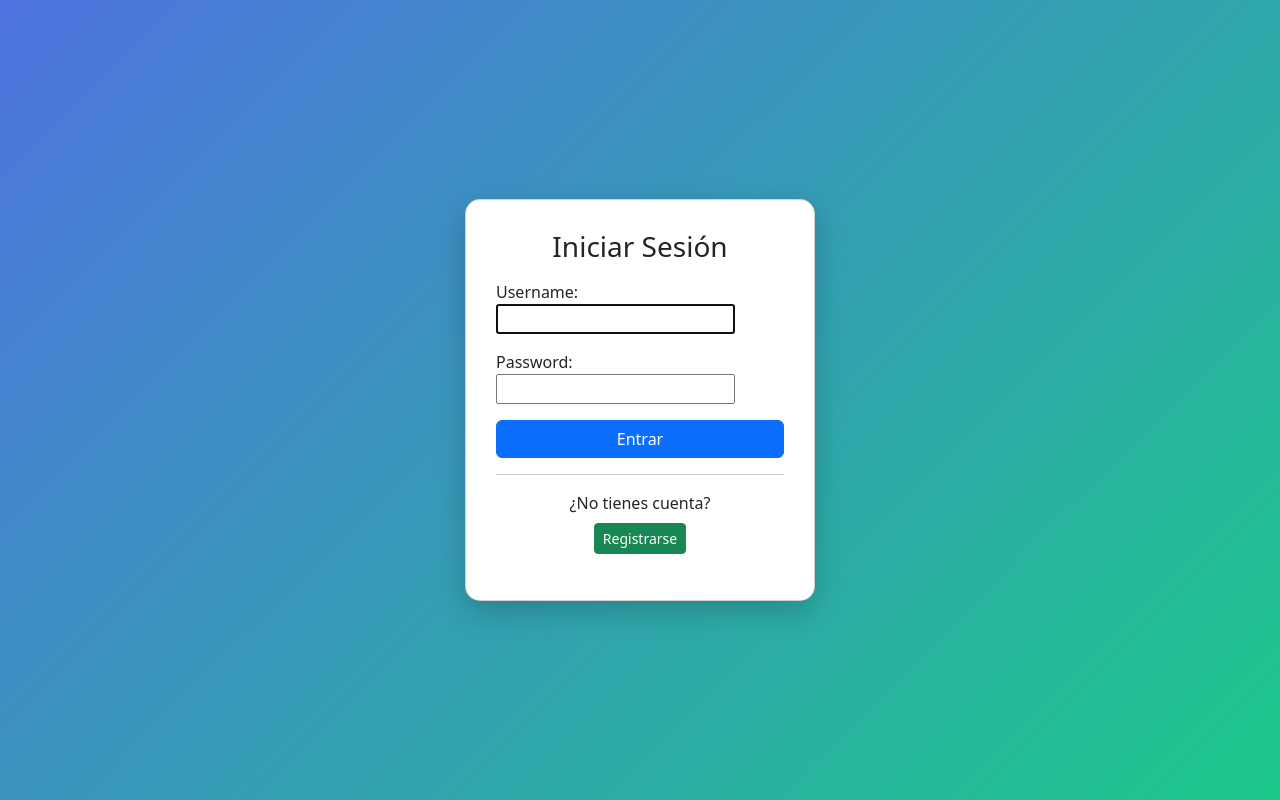
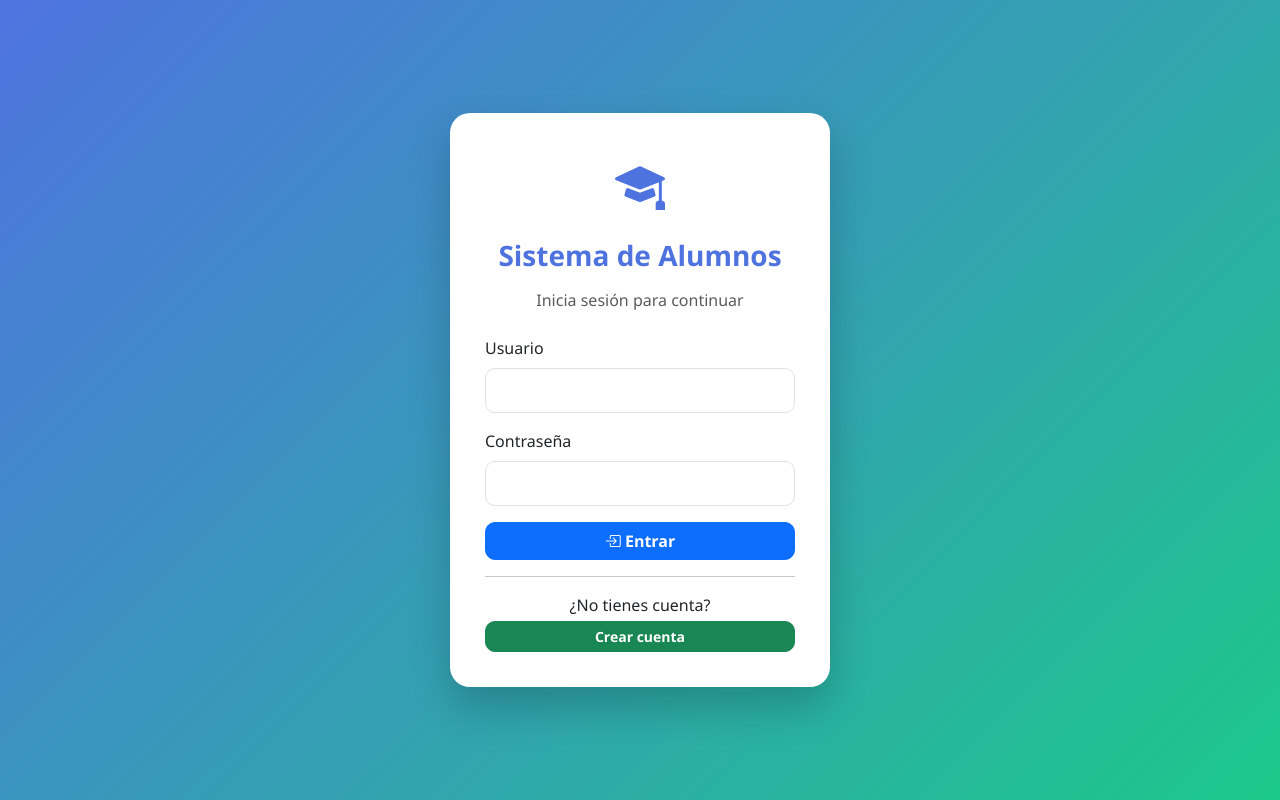
Before and after one commit to NayeliMorales19/Proyecto_ABCC_MySQL_DJANGO, a Django app: page / in a window 1280 px wide. Run offline with Django 5.2, Linux system fonts and the light colour scheme.

Commit message:
mejoramiento de diseño, login y register

```diff
--- a/Servicios_Escolares/escolares/templates/registration/login.html
+++ b/Servicios_Escolares/escolares/templates/registration/login.html
@@ -2,9 +2,10 @@
 <html lang="es">
 <head>
 <meta charset="UTF-8">
-    <title>Login</title>
+<title>Login - Sistema de Alumnos</title>
 
 <link href="https://cdn.jsdelivr.net/npm/bootstrap@5.3.2/dist/css/bootstrap.min.css" rel="stylesheet">
+<link rel="stylesheet" href="https://cdn.jsdelivr.net/npm/bootstrap-icons@1.11.2/font/bootstrap-icons.css">
 
 <style>
 body{
@@ -13,39 +14,81 @@
     display:flex;
     justify-content:center;
     align-items:center;
+    font-family: 'Segoe UI', sans-serif;
 }
 
 .card{
-            padding:30px;
-            border-radius:15px;
-            box-shadow:0 10px 30px rgba(0,0,0,0.2);
-            width:350px;
+    width:380px;
+    border:none;
+    border-radius:20px;
+    box-shadow:0 20px 40px rgba(0,0,0,0.2);
+    padding:35px;
+    animation: fadeIn 0.6s ease-in-out;
 }
+
+@keyframes fadeIn{
+    from{opacity:0; transform: translateY(20px);}
+    to{opacity:1; transform: translateY(0);}
+}
+
+.titulo{
+    font-weight:700;
+    color:#4e73df;
+}
+
+.form-control{
+    border-radius:10px;
+    height:45px;
+}
+
+.btn{
+    border-radius:10px;
+    font-weight:600;
+}
+
+.icon{
+    font-size:50px;
+    color:#4e73df;
+}
+
 </style>
 </head>
+
 <body>
 
-<div class="card">
+<div class="card text-center">
 
-    <h3 class="text-center mb-3">Iniciar Sesión</h3>
+    <div class="mb-3">
+        <i class="bi bi-mortarboard-fill icon"></i>
+    </div>
+
+    <h3 class="titulo mb-3">Sistema de Alumnos</h3>
+    <p class="text-muted mb-4">Inicia sesión para continuar</p>
 
     <form method="post">
         {% csrf_token %}
-        {{ form.as_p }}
+
+        <div class="mb-3 text-start">
+            <label class="form-label">Usuario</label>
+            <input type="text" name="username" class="form-control" required>
+        </div>
+
+        <div class="mb-3 text-start">
+            <label class="form-label">Contraseña</label>
+            <input type="password" name="password" class="form-control" required>
+        </div>
 
         <button type="submit" class="btn btn-primary w-100">
-            Entrar
+            <i class="bi bi-box-arrow-in-right"></i> Entrar
         </button>
     </form>
 
     <hr>
 
-    <p class="text-center">
-        ¿No tienes cuenta?<br>
-        <a href="{% url 'register' %}" class="btn btn-success btn-sm mt-2">
-            Registrarse
+    <p class="mb-1">¿No tienes cuenta?</p>
+    <a href="{% url 'register' %}" class="btn btn-success btn-sm">
+        Crear cuenta
     </a>
-    </p>
 
 </div>
 
```
Also changed, not shown: Servicios_Escolares/escolares/templates/registration/register.html (+43 -10 lines). Lines whose indentation alone changed are shown as unchanged.
